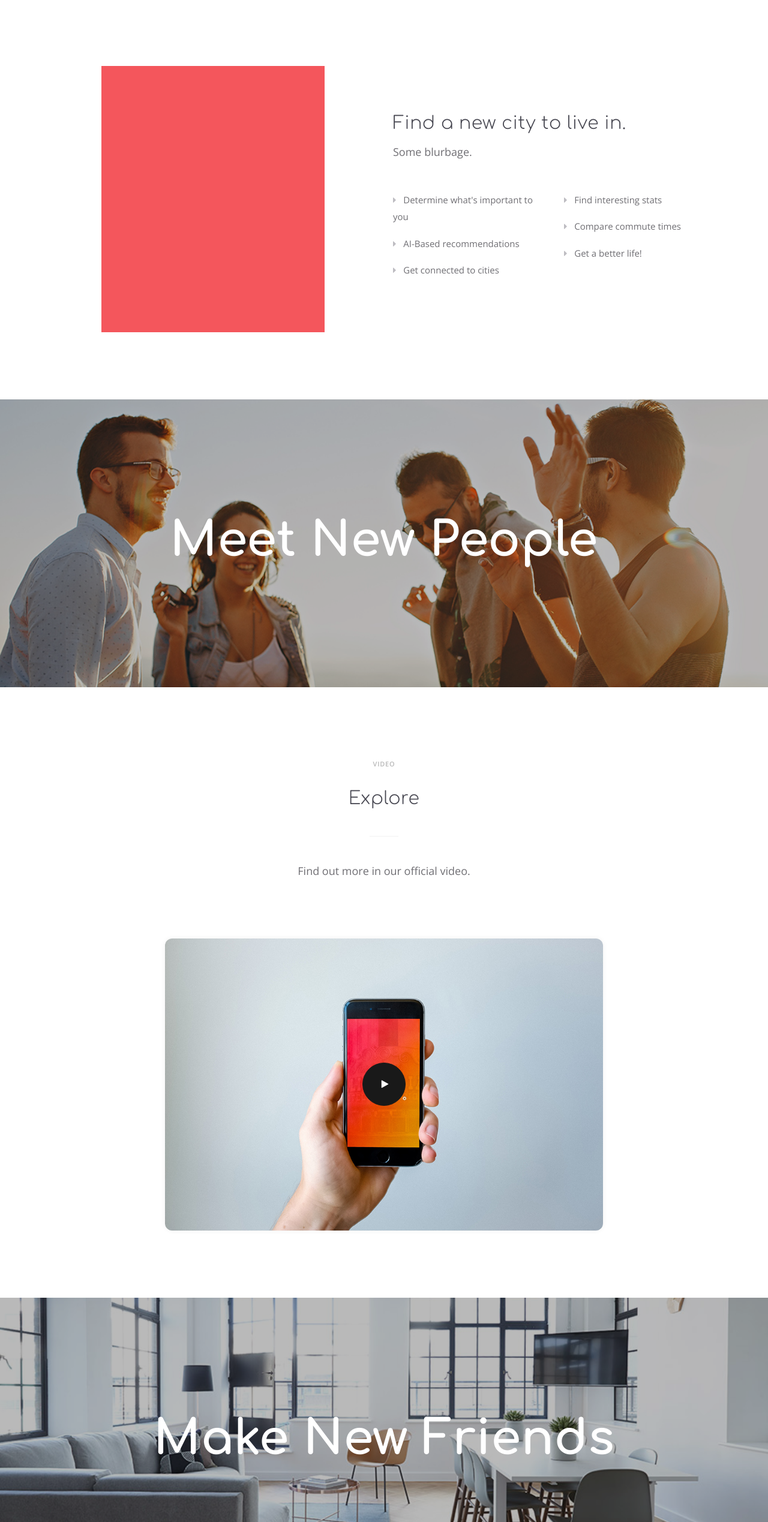
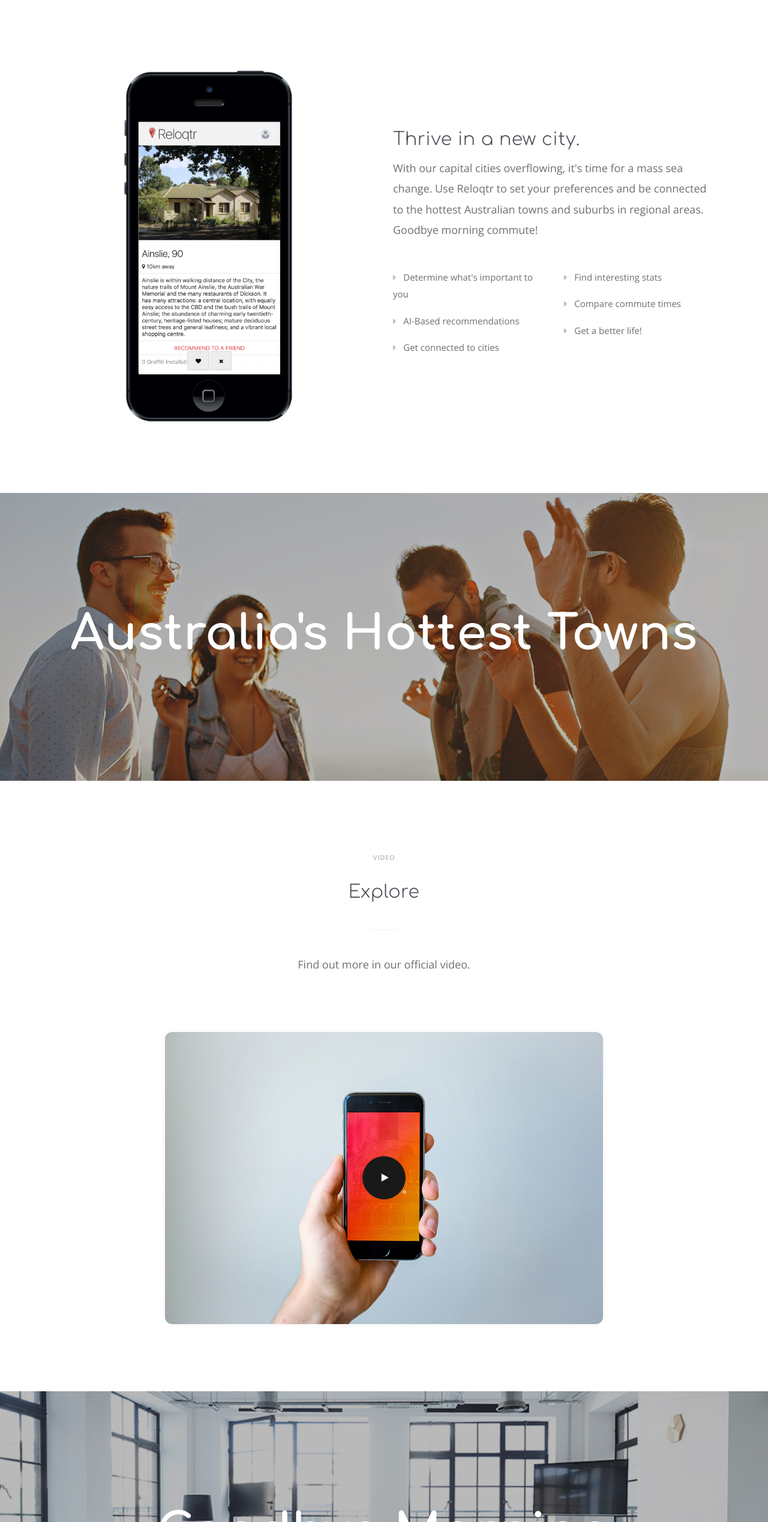
Before and after one commit to Joelith/reloqtr, a plain HTML site: page index.html in a window 1280 px wide. Shown: the part 802-3340 px from the top of the page at 60% size. Drawn offline with nearby package versions, Linux system fonts and the light colour scheme; files whose address does not match are found by name.

Commit message:
Latest screenshots

```diff
--- a/index.html
+++ b/index.html
@@ -63,12 +63,12 @@
           <div class="row gap-y align-items-center">
 
             <div class="col-lg-5 mx-auto text-center">
-              <img src="assets/img/vector/14.png" alt="...">
+              <img src="assets/img/main_screenshot.png" alt="...">
             </div>
 
             <div class="col-lg-6">
-              <h2>Find a new city to live in.</h2>
-              <p class="lead mb-7">Some blurbage.</p>
+              <h2>Thrive in a new city.</h2>
+              <p class="lead mb-7">With our capital cities overflowing, it's time for a mass sea change. Use Reloqtr to set your preferences and be connected to the hottest Australian towns and suburbs in regional areas. Goodbye morning commute!</p>
 
               <div class="row">
                 <div class="col-md-6">
@@ -97,7 +97,7 @@
       !-->
       <section class="section text-white bg-fixed text-center py-11" style="background-image: url(assets/img/thumb/25.jpg)" data-overlay="3">
         <div class="container">
-          <h2 class="display-1"><strong>Meet New People</strong></h2>
+          <h2 class="display-1"><strong>Australia's Hottest Towns</strong></h2>
         </div>
       </section>
 
@@ -138,7 +138,7 @@
       !-->
       <section class="section text-white bg-fixed text-center py-11" style="background-image: url(assets/img/bg/13.jpg)" data-overlay="3">
         <div class="container">
-          <h2 class="display-1"><strong>Make New Friends</strong></h2>
+          <h2 class="display-1"><strong>Goodbye Morning Commute</strong></h2>
         </div>
       </section>
 
@@ -159,8 +159,8 @@
 
               <div class="gap-xy-2 my-6">
                 <ul>
-                  <li><a href="#">Front-end code on GitHub</a></li>
-                  <li><a href="#">Middleware code on GitHub</a></li>
+                  <li><a href="https://github.com/Joelith/reloqtr">Front-end code on GitHub</a></li>
+                  <li><a href="https://github.com/Joelith/reloqtr_backend">Backend code on GitHub</a></li>
                 </ul>
               </div>
             </div>
```
Also changed, not shown: assets/img/favicon.ico (added), assets/img/favicon.png, assets/img/favicon_backup.png (added), assets/img/main_screenshot.png (added).
